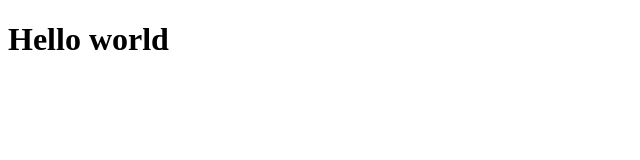
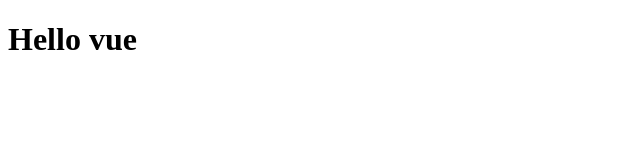
Before and after one commit to opeyemidy/mygitbranch, a plain HTML site: page index.html in a window 1280 px wide. Shown: the full height of the page, 0-640 px from the left. Drawn offline with Linux system fonts and the light colour scheme.

Commit message:
change world to vue

```diff
--- a/index.html
+++ b/index.html
@@ -7,7 +7,7 @@
   </head>
   <body>
     <div>
-      <h1>Hello world</h1>
+      <h1>Hello vue</h1>
     </div>
   </body>
 </html>
```
